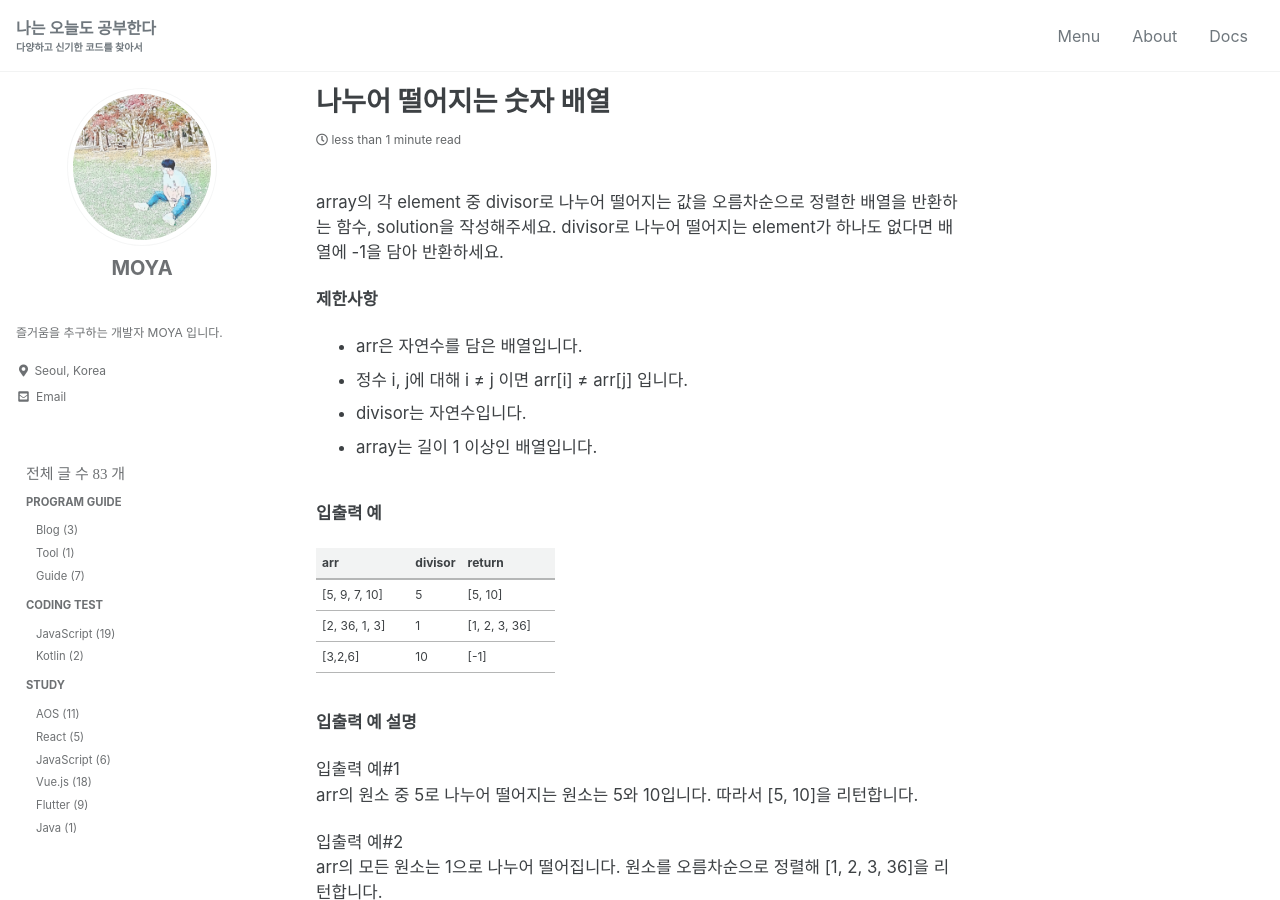
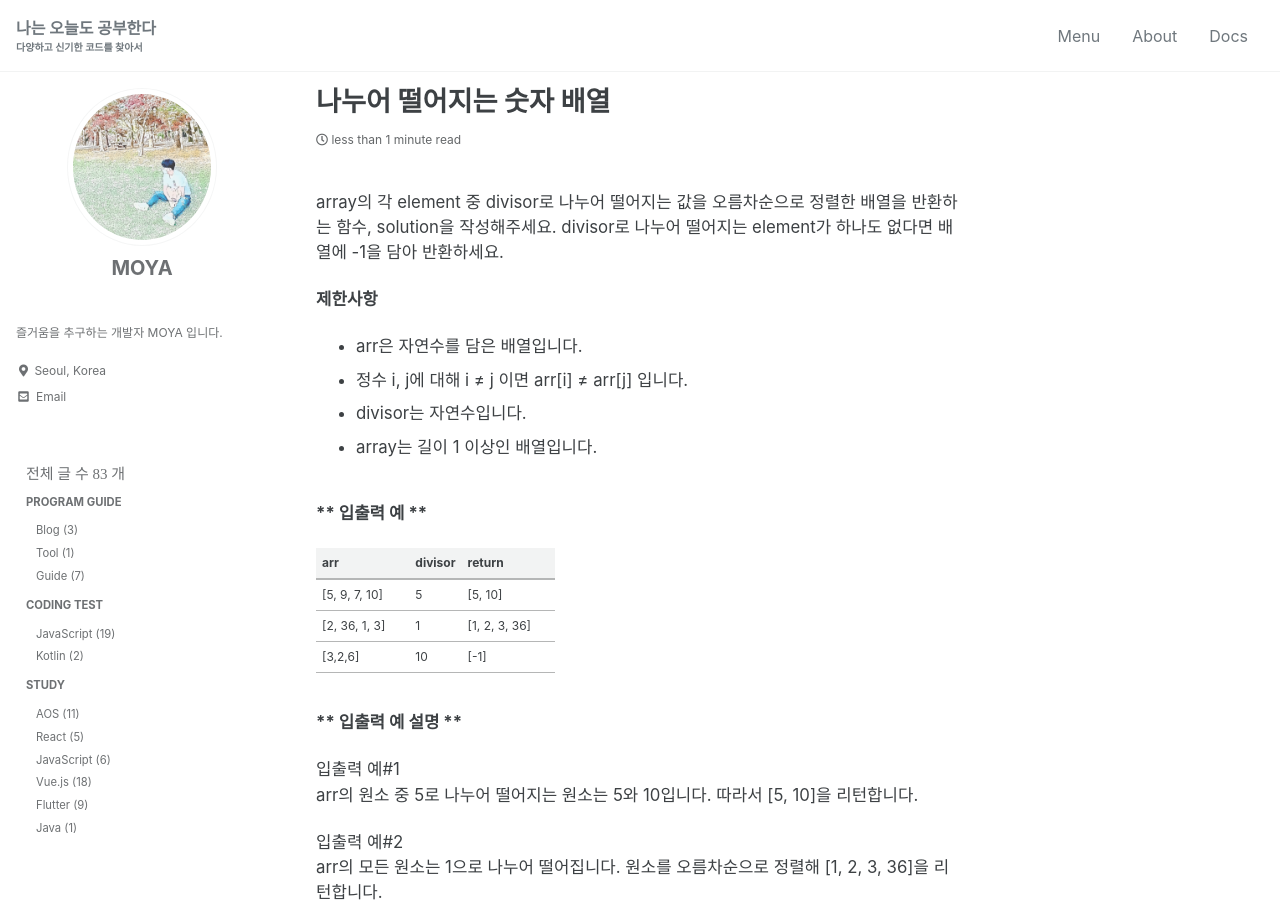
Before and after one commit to kdc7140/kdc7140.github.io, a Jekyll site: the page built from _posts/codingTest/2021-10-03-codingTest3.md, in a window 1280 px wide and 900 px high. Built offline with Jekyll 4.4.1, drawn with Linux system fonts in a browser that asks for light colours; cached includes are drawn as plain includes; some web fonts are replaced.

Commit message:
edit form

```diff
--- a/_posts/codingTest/2021-10-03-codingTest3.md
+++ b/_posts/codingTest/2021-10-03-codingTest3.md
@@ -23,7 +23,7 @@ divisor로 나누어 떨어지는 element가 하나도 없다면 배열에 -1을
 * array는 길이 1 이상인 배열입니다.
 
 <br/>
-**입출력 예**
+**** 입출력 예 ****
 
 |arr|divisor|return|
 |---|-------|------|
@@ -33,7 +33,7 @@ divisor로 나누어 떨어지는 element가 하나도 없다면 배열에 -1을
 
 
 <br/>
-**입출력 예 설명**
+**** 입출력 예 설명 ****
 
 입출력 예#1<br/>
 arr의 원소 중 5로 나누어 떨어지는 원소는 5와 10입니다. 따라서 [5, 10]을 리턴합니다.
```
